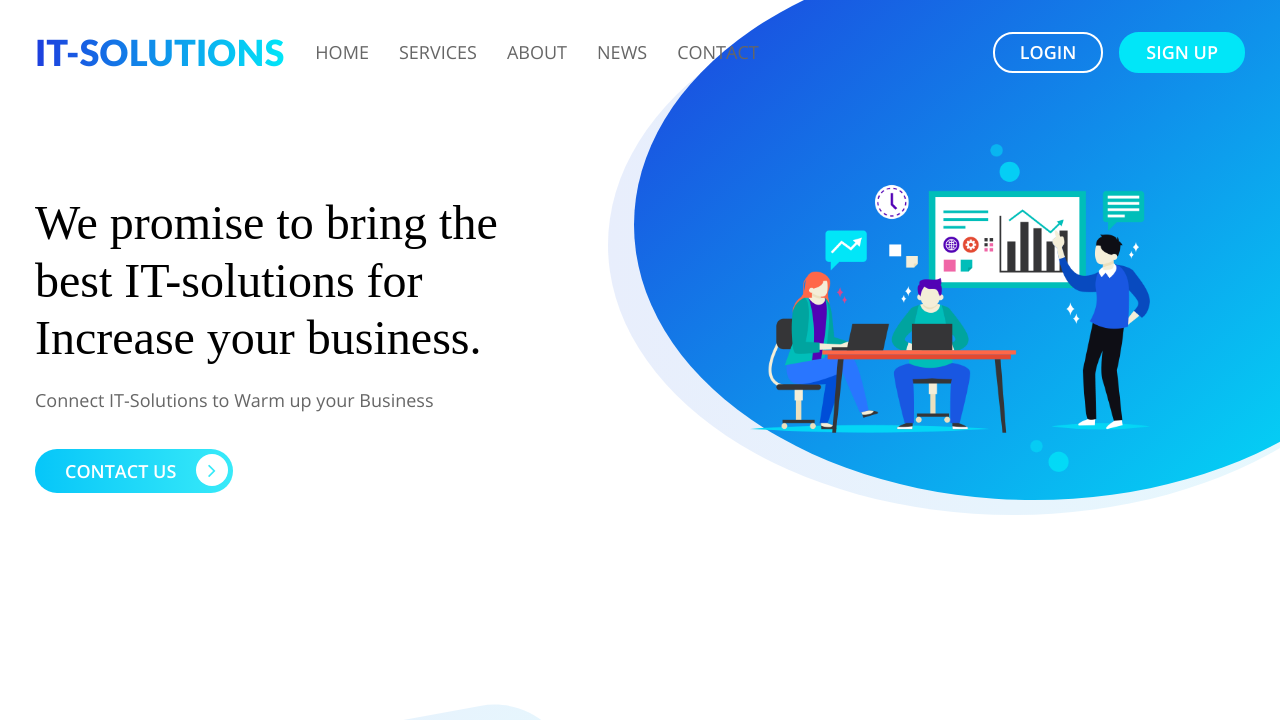
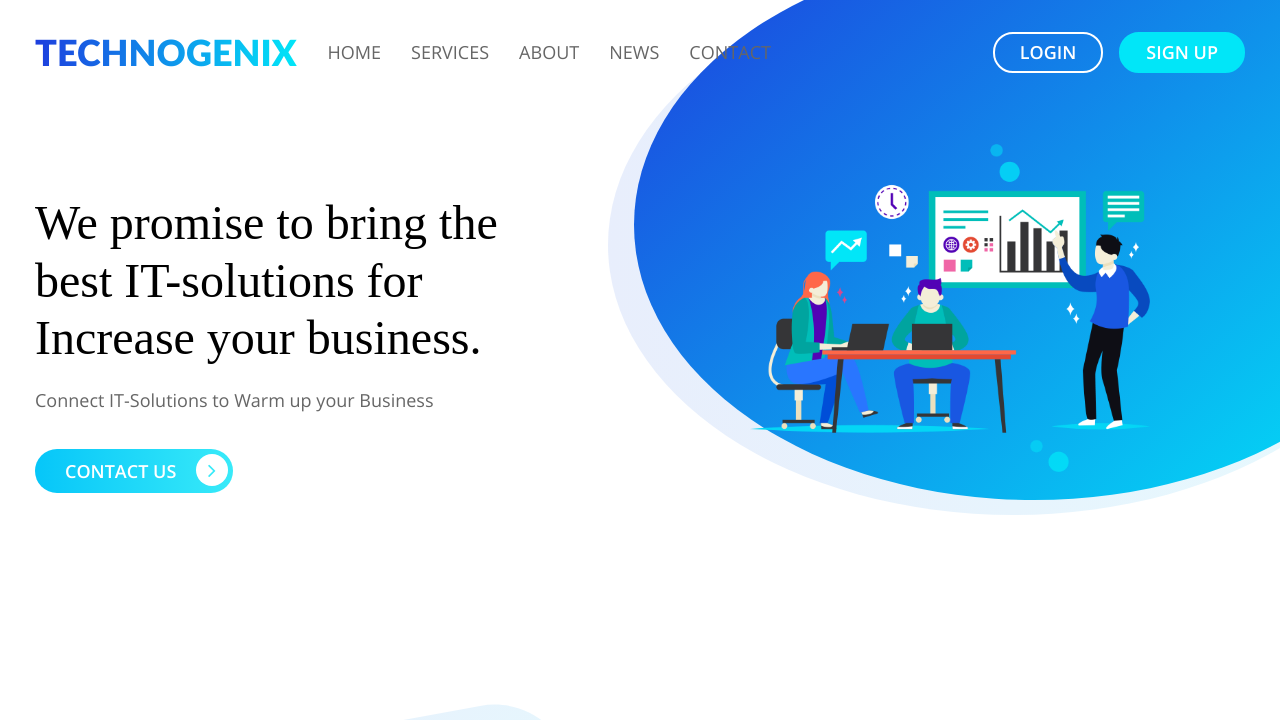
Before and after one commit to desakash/LGMVIP-WebDev-T1, a plain HTML site: page index.html in a window 1280 px wide. Shown: the top 720 px of the page. Drawn offline with Linux system fonts and the light colour scheme; a web font is replaced by a local one.

Commit message:
Update index.html

```diff
--- a/index.html
+++ b/index.html
@@ -21,7 +21,7 @@
 </head>
 <body>
 <nav class="navbar navbar-expand-lg navbar-light bg-light bg-transparent" id="gtco-main-nav">
-    <div class="container"><a class="navbar-brand">IT-Solutions</a>
+    <div class="container"><a class="navbar-brand">TechnoGenix</a>
         <button class="navbar-toggler" data-target="#my-nav" onclick="myFunction(this)" data-toggle="collapse"><span
                 class="bar1"></span> <span class="bar2"></span> <span class="bar3"></span></button>
         <div id="my-nav" class="collapse navbar-collapse">
```
